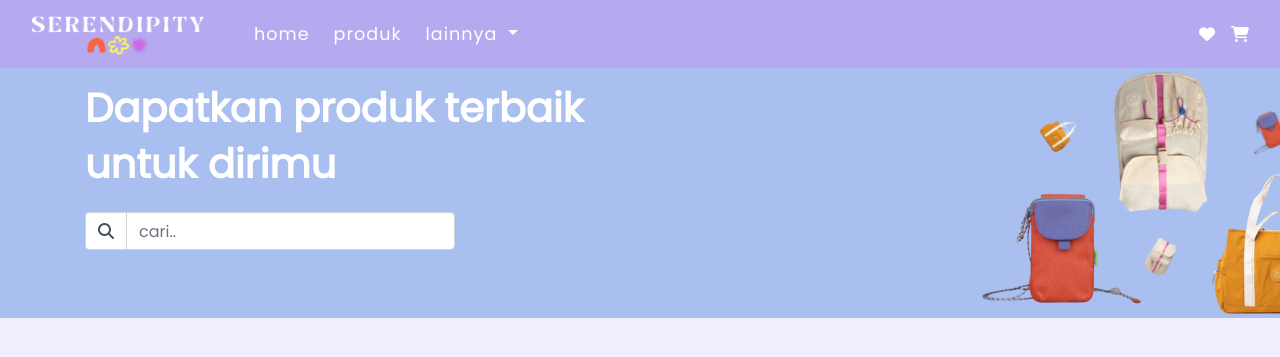
After one commit to rahmaalia/pw2022_b_213040047, a PHP site: page /layout/produk.php in a window 1280 px wide. The commit adds this page. Shown: the top 357 px of the page. Run offline with PHP 8.4, Linux system fonts and the light colour scheme; some libraries are stand-ins or nearby versions.

Commit message:
layout produk

```diff
--- a/tubes/assets/css/style.css
+++ b/tubes/assets/css/style.css
@@ -109,3 +109,15 @@ a.icon:hover {
   text-decoration: none;
   color: #353535;
 }
+
+/* PRODUK.PHP */
+
+/* header */
+.header {
+  background: url(../../gambar/produk-banner2.png) repeat 0 0;
+  height: 250px;
+}
+
+/* end header */
+
+/* END PRODUK.PHP */
--- a/tubes/index.php
+++ b/tubes/index.php
@@ -43,7 +43,7 @@ $produk = query("SELECT * FROM produk join kategori on kategori.id_kategori = pr
               <a class="nav-link active  text-white" aria-current="page" href="index.php">home</a>
             </li>
             <li class="nav-item me-2">
-              <a class="nav-link active text-white" href="#">produk</a>
+              <a class="nav-link active text-white" href="layout/produk.php">produk</a>
             </li>
             <li class="nav-item dropdown active ">
               <a class="nav-link dropdown-toggle text-white" href="#" id="navbarDarkDropdownMenuLink" role="button" data-bs-toggle="dropdown" aria-expanded="false">
@@ -114,7 +114,7 @@ $produk = query("SELECT * FROM produk join kategori on kategori.id_kategori = pr
           </div>
         <?php endforeach; ?>
       </div>
-      <a href="shoe.php" class="btn btn-login btn-3 mb-3 mt-4 fs-6 text-white rounded-pill">lihat produk lainnya</a>
+      <a href="layout/produk.php" class="btn btn-login btn-3 mb-3 mt-4 fs-6 text-white rounded-pill">lihat produk lainnya</a>
     </section>
 
     <!-- KATEGORI -->
--- /dev/null
+++ b/tubes/layout/produk.php
@@ -0,0 +1,89 @@
+<!DOCTYPE html>
+<html lang="en">
+<head>
+    <title>Produk</title>
+    <!-- css  -->
+    <link rel="stylesheet" href="../assets/css/style.css" />
+
+    <!-- Bootstrap CSS -->
+    <link href="https://cdn.jsdelivr.net/npm/bootstrap@5.1.3/dist/css/bootstrap.min.css" rel="stylesheet" integrity="sha384-1BmE4kWBq78iYhFldvKuhfTAU6auU8tT94WrHftjDbrCEXSU1oBoqyl2QvZ6jIW3" crossorigin="anonymous" />
+
+    <!-- font awesome -->
+    <link rel="stylesheet" src="https://cdnjs.cloudflare.com/ajax/libs/font-awesome/5.15.4/css/all.min.css" />
+    <link rel="stylesheet" href="https://use.fontawesome.com/releases/v5.0.7/css/all.css">
+    <link rel="stylesheet" href="https://cdnjs.cloudflare.com/ajax/libs/font-awesome/6.1.1/css/all.min.css">
+    <link href="https://fonts.googleapis.com/css?family=Montserrat:400,700,200" rel="stylesheet" />
+    <link href="https://maxcdn.bootstrapcdn.com/font-awesome/latest/css/font-awesome.min.css" rel="stylesheet" />
+
+    <!-- js bootstrap -->
+    <link rel="stylesheet" href="https://maxcdn.bootstrapcdn.com/bootstrap/4.5.2/css/bootstrap.min.css">
+
+    <link rel="preconnect" href="https://fonts.googleapis.com">
+    <link rel="preconnect" href="https://fonts.gstatic.com" crossorigin>
+</head>
+<body class="index-body" style="background-color: #f1effc; ">
+    <!-- NAVBAR -->
+    <nav class="navbar navbar-expand-lg navbar-light fixed-top" style="background-color: #B6A9EF;">
+      <div class="container-fluid">
+        <a class="navbar-brand" href="../index.php"><img src="../gambar/bg-seren.png" alt="bg" width="175"></a>
+        <button class="navbar-toggler" type="button" data-bs-toggle="collapse" data-bs-target="#navbarTogglerDemo02" aria-controls="navbarTogglerDemo02" aria-expanded="false" aria-label="Toggle navigation">
+          <span class="navbar-toggler-icon"></span>
+        </button>
+        <div class="collapse navbar-collapse" id="navbarTogglerDemo02">
+          <ul class="navbar-nav me-auto mb-2 mb-lg-0 ms-4">
+            <li class="nav-item me-2">
+              <a class="nav-link active  text-white" aria-current="page" href="../index.php">home</a>
+            </li>
+            <li class="nav-item me-2">
+              <a class="nav-link active text-white" href="produk.php">produk</a>
+            </li>
+            <li class="nav-item dropdown active ">
+              <a class="nav-link dropdown-toggle text-white" href="#" id="navbarDarkDropdownMenuLink" role="button" data-bs-toggle="dropdown" aria-expanded="false">
+                lainnya
+              </a>
+              <ul class="dropdown-menu dropdown-menu-light" aria-labelledby="navbarDarkDropdownMenuLink">
+                <li><a class="dropdown-item" href="#">halaman admin</a></li>
+              </ul>
+            </li>
+          </ul>
+          <a class="icon text-decoration-none d-flex text-white " href="#" >
+            <i class="fa fa-heart"></i>
+          </a>
+          <a class="icon text-decoration-none d-flex text-white ms-3 " href="#" >
+            <i class="fas fa-shopping-cart"></i>
+          </a>
+        </div>
+      </div>
+    </nav>
+    <!-- END NAVBAR -->
+
+    <!-- HEADER -->
+    <section class="header">
+        <div class="container">
+            <div class="wrapper-center">
+                <h1 class="pt-3 text-white"><strong> Dapatkan produk terbaik</strong></h1>
+                <h1 class="text-white"><strong> untuk dirimu</strong></h1>
+            </div>
+            <div class="col-md-4 p-0 mt-4" >
+                <form action="" method="POST"  >
+                    <div class="input-group  ">
+                        <span class="input-group-text bg-white" id="addon-wrapping"><i class="fa fa-search"></i></span>
+                        <input type="text" class="form-control" placeholder="cari.." name="keyword" autocomplete="off" >
+                    </div>
+                </form>
+            </div>
+
+        </div>
+
+    </section>
+    <!-- END HEADER  -->
+
+
+
+    <script src="assets/js/script.js"></script>
+    <script src="https://cdn.jsdelivr.net/npm/bootstrap@5.1.3/dist/js/bootstrap.bundle.min.js" integrity="sha384-ka7Sk0Gln4gmtz2MlQnikT1wXgYsOg+OMhuP+IlRH9sENBO0LRn5q+8nbTov4+1p" crossorigin="anonymous"></script>
+    <script src="https://ajax.googleapis.com/ajax/libs/jquery/3.5.1/jquery.min.js"></script>
+    <script src="https://cdnjs.cloudflare.com/ajax/libs/popper.js/1.16.0/umd/popper.min.js"></script>
+    <script src="https://maxcdn.bootstrapcdn.com/bootstrap/4.5.2/js/bootstrap.min.js"></script>
+</body>
+</html>
```
Also changed, not shown: tubes/gambar/produk-banner.png (added), tubes/gambar/produk-banner2.png (added).
